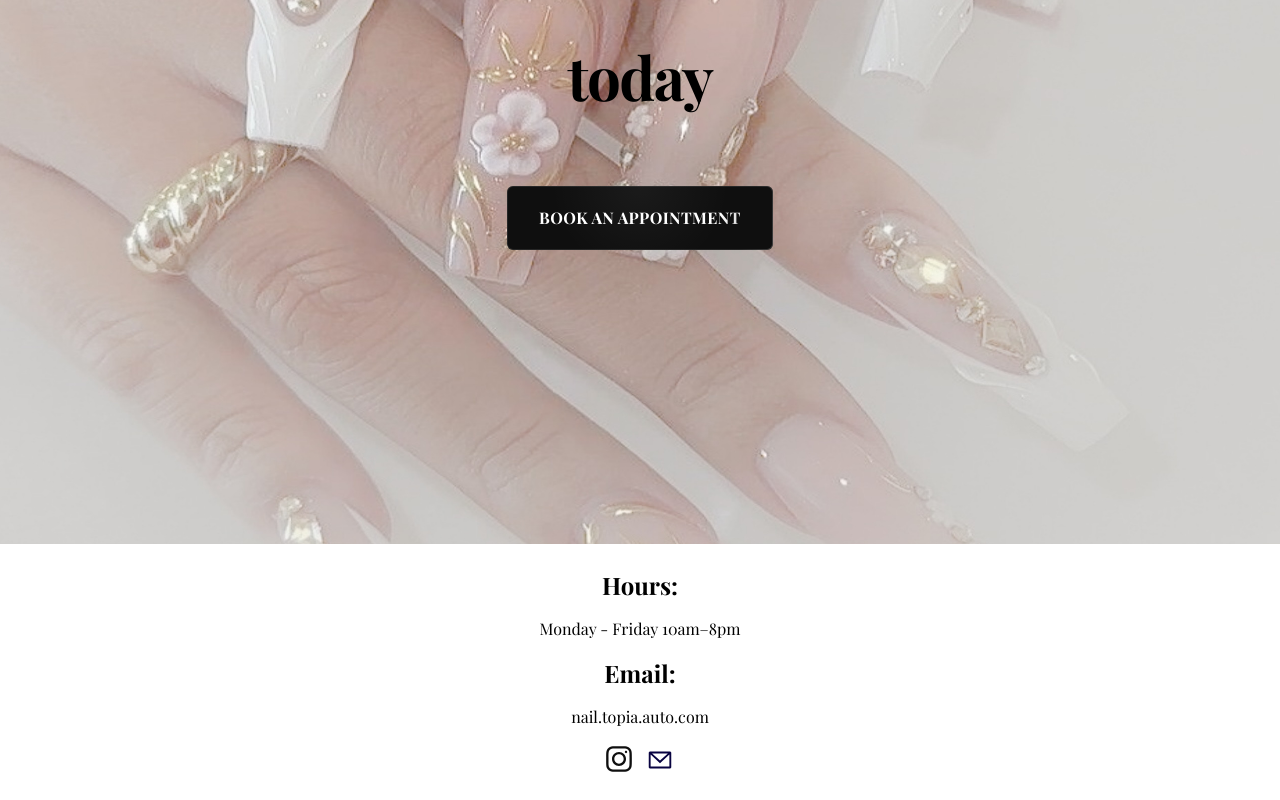
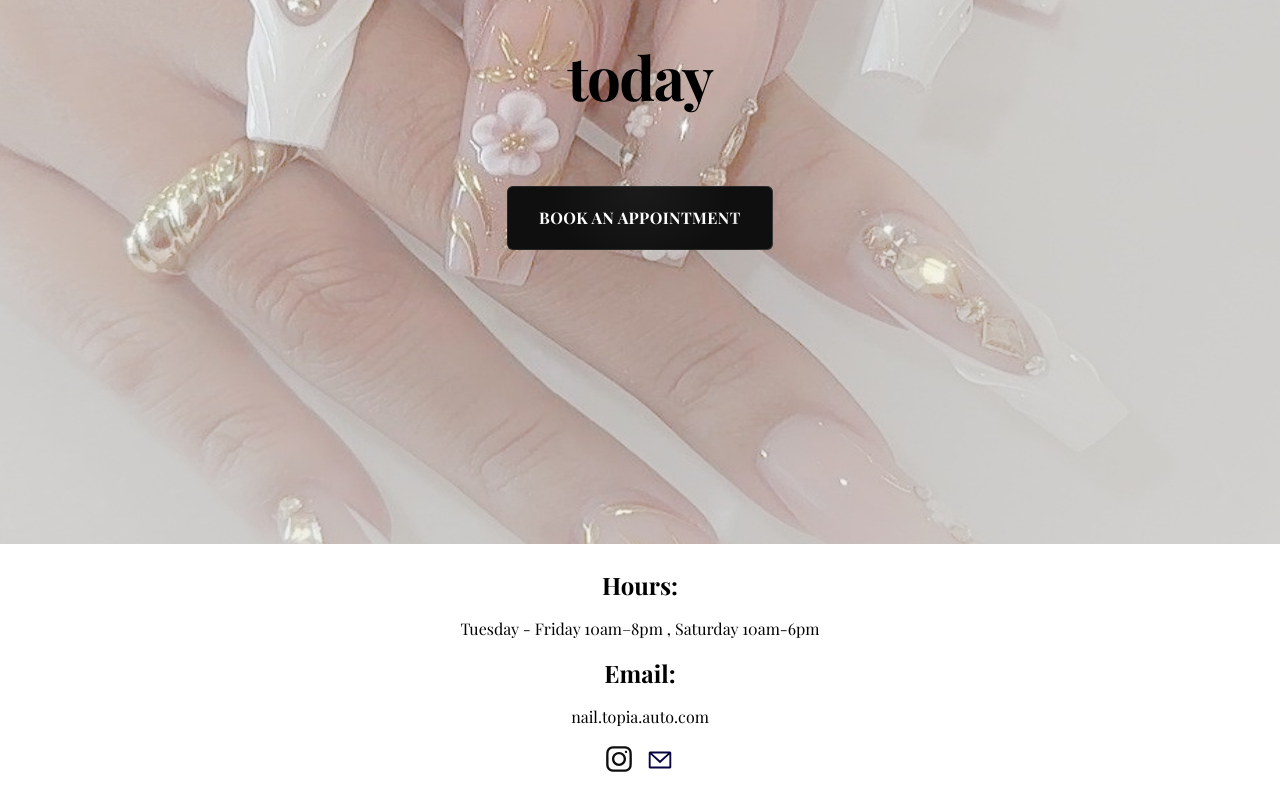
Before and after one commit to sofiiakst/nail-website, a Next.js app: page / in a window 1280 px wide. Shown: the part 321-1121 px from the top of the page. Built offline with nearby package versions, Linux system fonts and the light colour scheme; no server answers; a web font is replaced by a local one.

Commit message:
footer fix

```diff
--- a/app/components/Footer.js
+++ b/app/components/Footer.js
@@ -10,7 +10,9 @@ export default function Footer() {
       {/* Footer content */}
       <div className="relative z-10 flex flex-col items-center justify-center h-full text-white text-center space-y-4">
         <h1 className="text-2xl font-bold text-primary-950">Hours:</h1>
-        <p className=" text-primary-950">Monday - Friday 10am–8pm</p>
+        <p className=" text-primary-950">
+          Tuesday - Friday 10am–8pm , Saturday 10am-6pm
+        </p>
         <h2 className="text-2xl font-bold  text-primary-950">Email:</h2>
         <p className=" text-primary-950"> nail.topia.auto.com</p>
         <div className="flex flex-row space-x-3 ">
```
